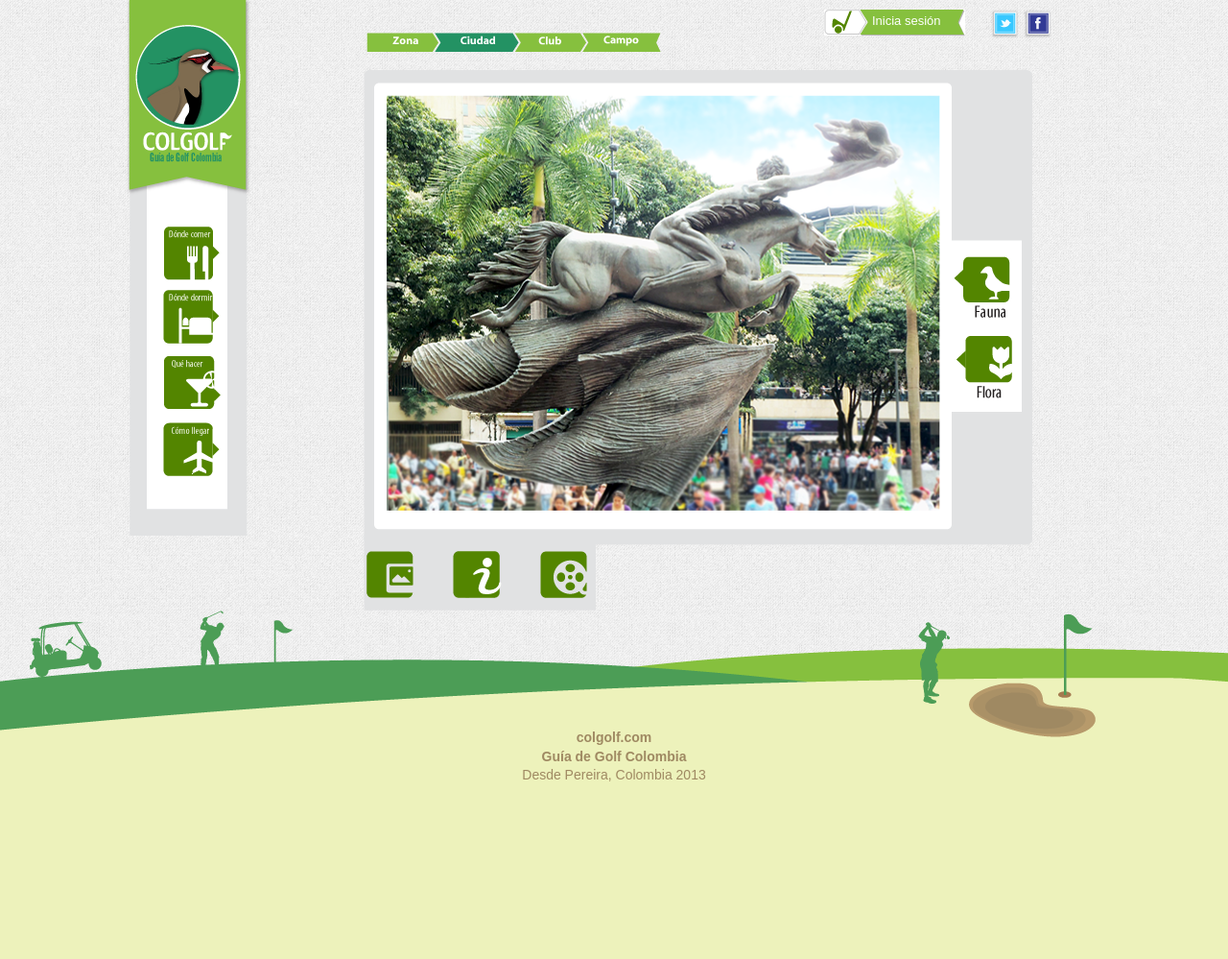
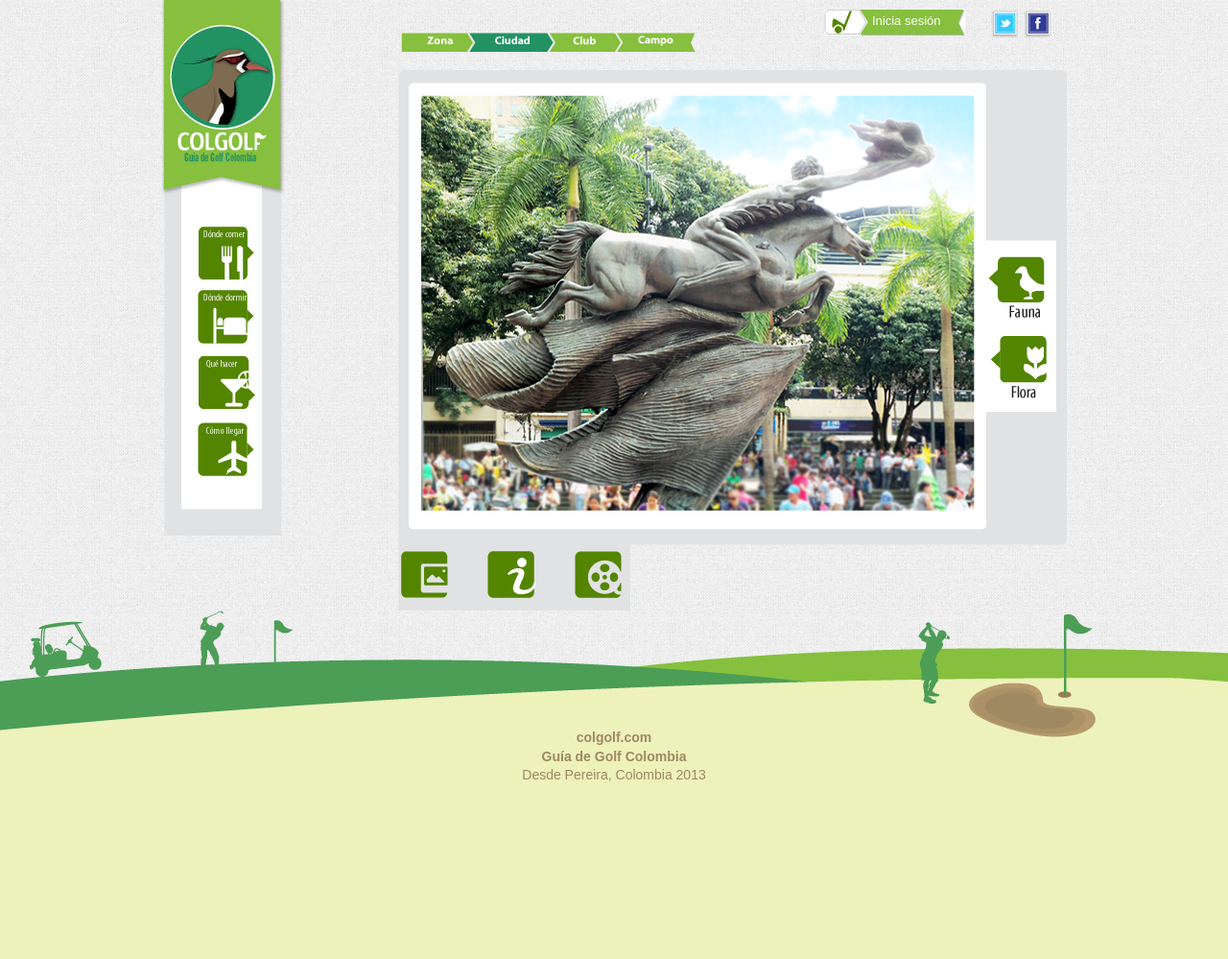
Before and after one commit to Daiech/ColGolf, a Django app: page /city in a window 1280 px wide. Shown: the whole page at 96% size. Run offline with Django 3.2, Linux system fonts and the light colour scheme; some libraries are stand-ins or nearby versions.

Commit message:
Fix image center

```diff
--- a/website/templates/campo.html
+++ b/website/templates/campo.html
@@ -21,7 +21,6 @@
 	    width: 1115px;
 	    height: 618px;
 	    margin: 0 auto;
-	    margin-left: 132px;
 	}
 </style>
 {% endblock%}
--- a/website/templates/city.html
+++ b/website/templates/city.html
@@ -20,7 +20,7 @@
 	    background-position: top center;
 	    width: 944px;
 	    height: 636px;
-	    margin: 0 auto;margin-left: 132px;
+	    margin: 0 auto;
 	}
 	.link{display: block;width: 90px;height: 90px;position: relative;top: 250px;right: -7px;float: right;}
 	.link:hover{border-left: solid thin rgba(100,100,100,0.1);}
--- a/website/templates/club.html
+++ b/website/templates/club.html
@@ -20,7 +20,7 @@
 	    background-position: top center;
 	    width: 977px;
 	    height: 723px;
-	    margin: 0 auto;margin-left: 95px;
+	    margin: 0 auto;
 	}
 	#volver{width: 200px}
 </style>
--- a/website/templates/fauna.html
+++ b/website/templates/fauna.html
@@ -18,7 +18,7 @@
 	    background-position: top center;
 	    width: 864px;
 	    height: 718px;
-	    margin: 0 auto;margin-left: 132px;
+	    margin: 0 auto;
 	}
 </style>
 {% endblock%}
--- a/website/templates/flora.html
+++ b/website/templates/flora.html
@@ -18,7 +18,7 @@
 	    background-position: top center;
 	    width: 1028px;
 	    height: 765px;
-	    margin: 0 auto;margin-left: 132px;
+	    margin: 0 auto;
 	}
 </style>
 {% endblock%}
```
